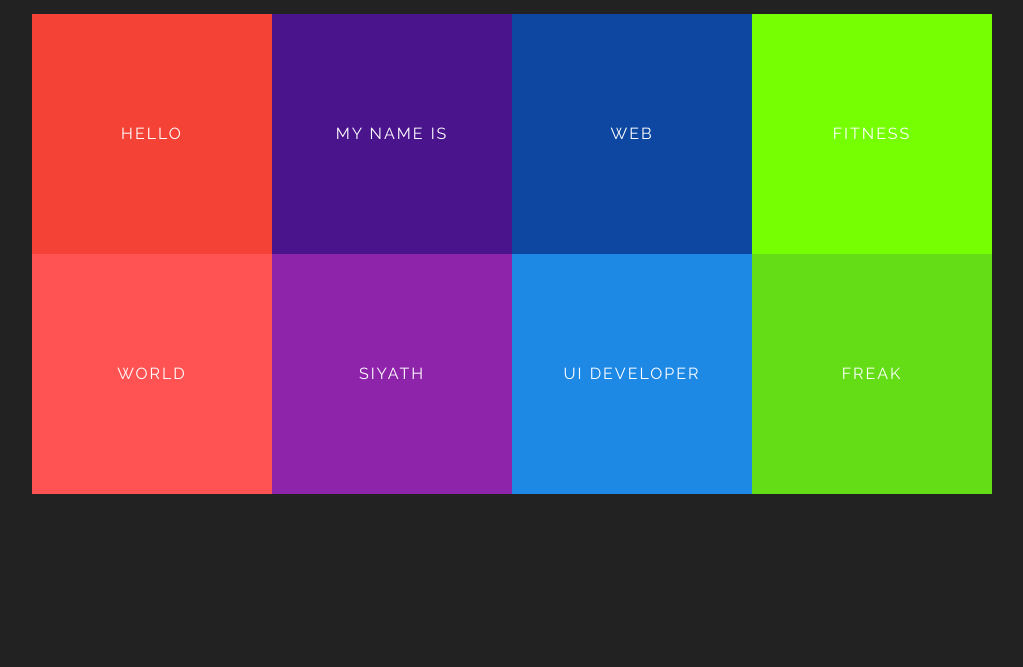
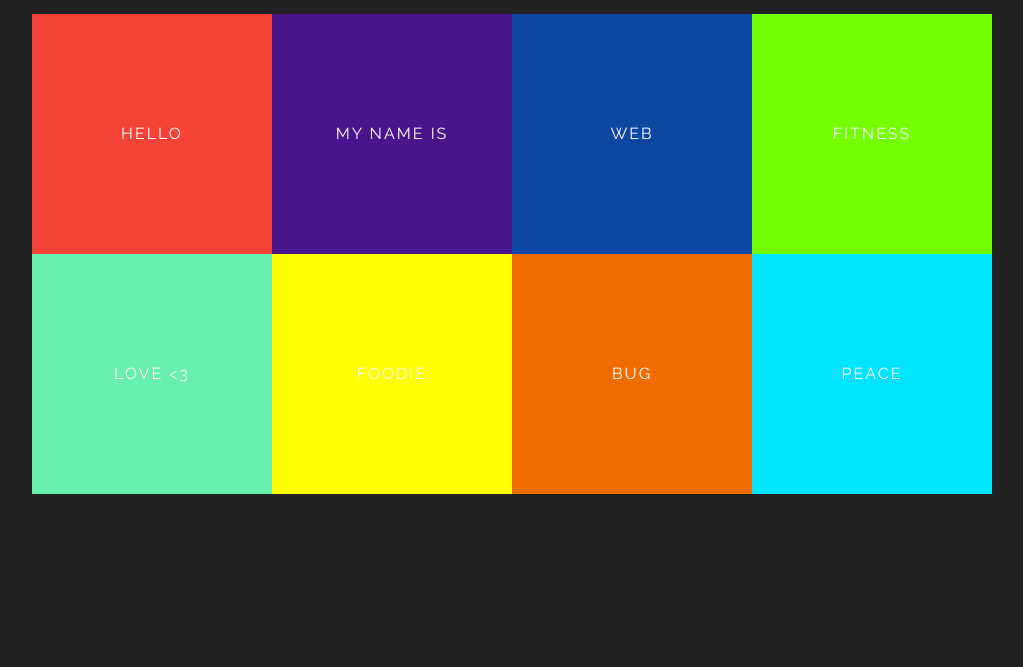
Before and after one commit to siyathkasali/Flip-Card, a plain HTML site: page index.html in a window 1280 px wide. Shown: the part 133-800 px from the top of the page, without its empty margins (128-1151 px from the left). Drawn offline with Linux system fonts and the light colour scheme.

Commit message:
Finally Done

```diff
--- a/index.html
+++ b/index.html
@@ -11,24 +11,40 @@
         <body>
 
         <div class="container">
-            <h1>Parsing text</h1>
+            <h1>Hover Machi</h1>
             <div class="wraper">
                 <ul class="wrap">
                     <li>
                         <div class="front" style="background:#F44336">Hello</div>
-                        <div class="front" style="background:#FF5252">world</div>
+                        <div class="back" style="background:#FF5252">world</div>
                     </li>
                     <li>
                         <div class="front" style="background:#4A148C">My name is</div>
-                        <div class="front" style="background:#8E24AA">siyath</div>
+                        <div class="back" style="background:#8E24AA">siyath</div>
                     </li>
-                           <li>
+                        <li>
                         <div class="front" style="background:#0D47A1">Web</div>
-                        <div class="front" style="background:#1E88E5">UI Developer</div>
+                        <div class="back" style="background:#1E88E5">UI Developer</div>
                     </li>
                     <li>
                         <div class="front" style="background:#76FF03">Fitness</div>
-                        <div class="front" style="background:#64DD17">Freak</div>
+                        <div class="back" style="background:#64DD17">Freak</div>
+                    </li>
+                        <li>
+                        <div class="front" style="background:#69F0AE">Love <3</div>
+                        <div class="back" style="background:#00E676">Javascript</div>
+                    </li>
+                    <li>
+                        <div class="front" style="background:#FFFF00">Foodie</div>
+                        <div class="back" style="background:#FFEA00">Nom Nom Nom</div>
+                    </li>
+                        <li>
+                        <div class="front" style="background:#EF6C00">Bug</div>
+                        <div class="back" style="background:#FFB74D">Finder</div>
+                    </li>
+                    <li>
+                        <div class="front" style="background:#00E5FF">Peace</div>
+                        <div class="back" style="background:#000">Love</div>
                     </li>
                 </ul>
 
--- a/style.css
+++ b/style.css
@@ -28,6 +28,7 @@ h1 {
 }
 
 .wrap li {
+    position: relative;
     list-style: none;
     display: block;
     width: 25%;
@@ -43,3 +44,27 @@ h1 {
     line-height: 0;
     cursor: pointer;
 }
+
+
+/* Animations */
+
+.wrap li div.back{
+    transform: rotateY(90deg);
+}
+
+.wrap div.front{
+    position: absolute;
+}
+
+.wrap li:hover div.front{
+    animation: flip 0.2s ease forwards;
+}
+
+.wrap li:hover div.back{
+    animation: flip 0.2s ease forwards reverse;
+}
+
+@keyframes flip{
+    0%{transform: rotateY(0deg)}
+    100%{transform: rotateY(90deg)}
+}
```
